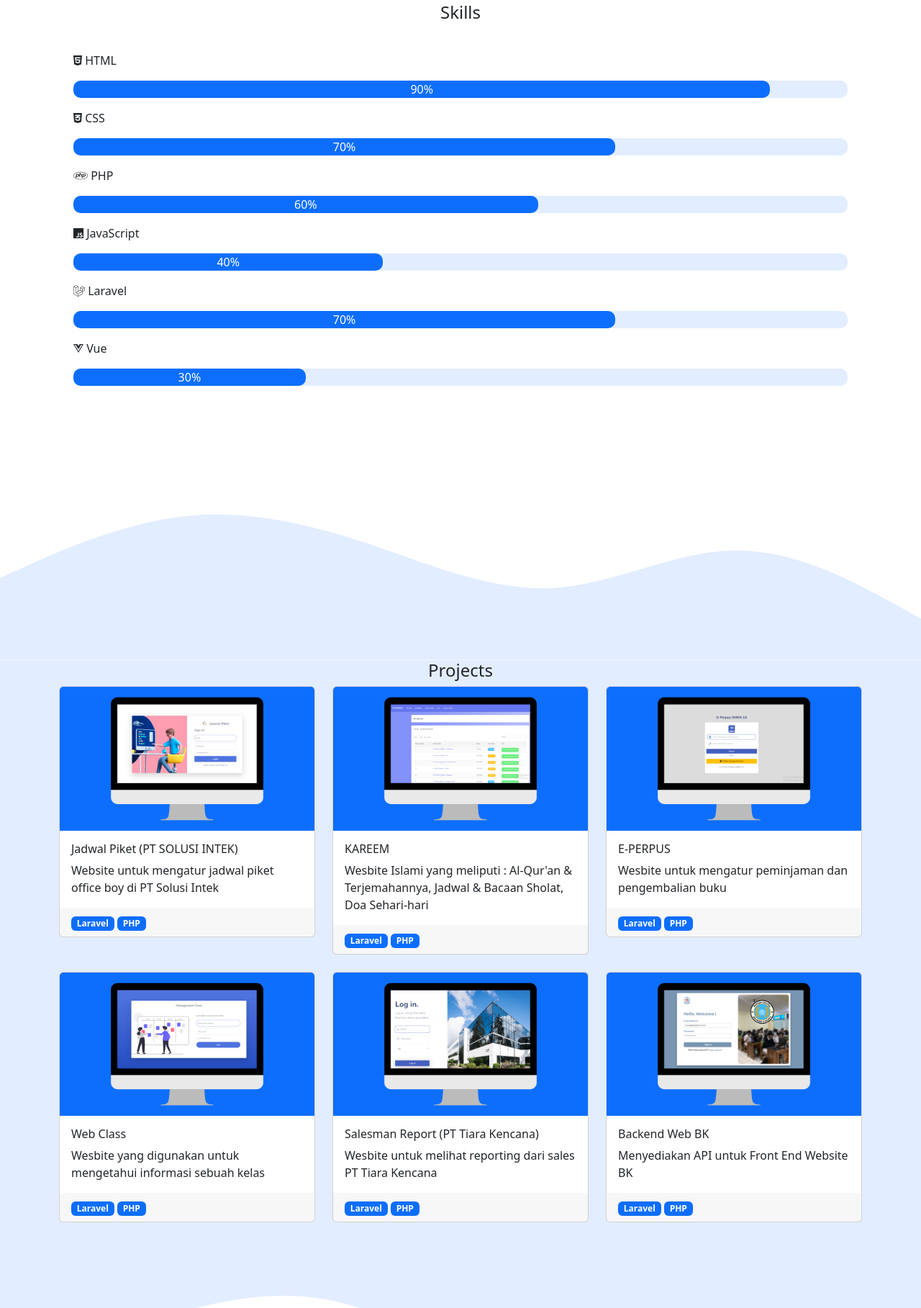
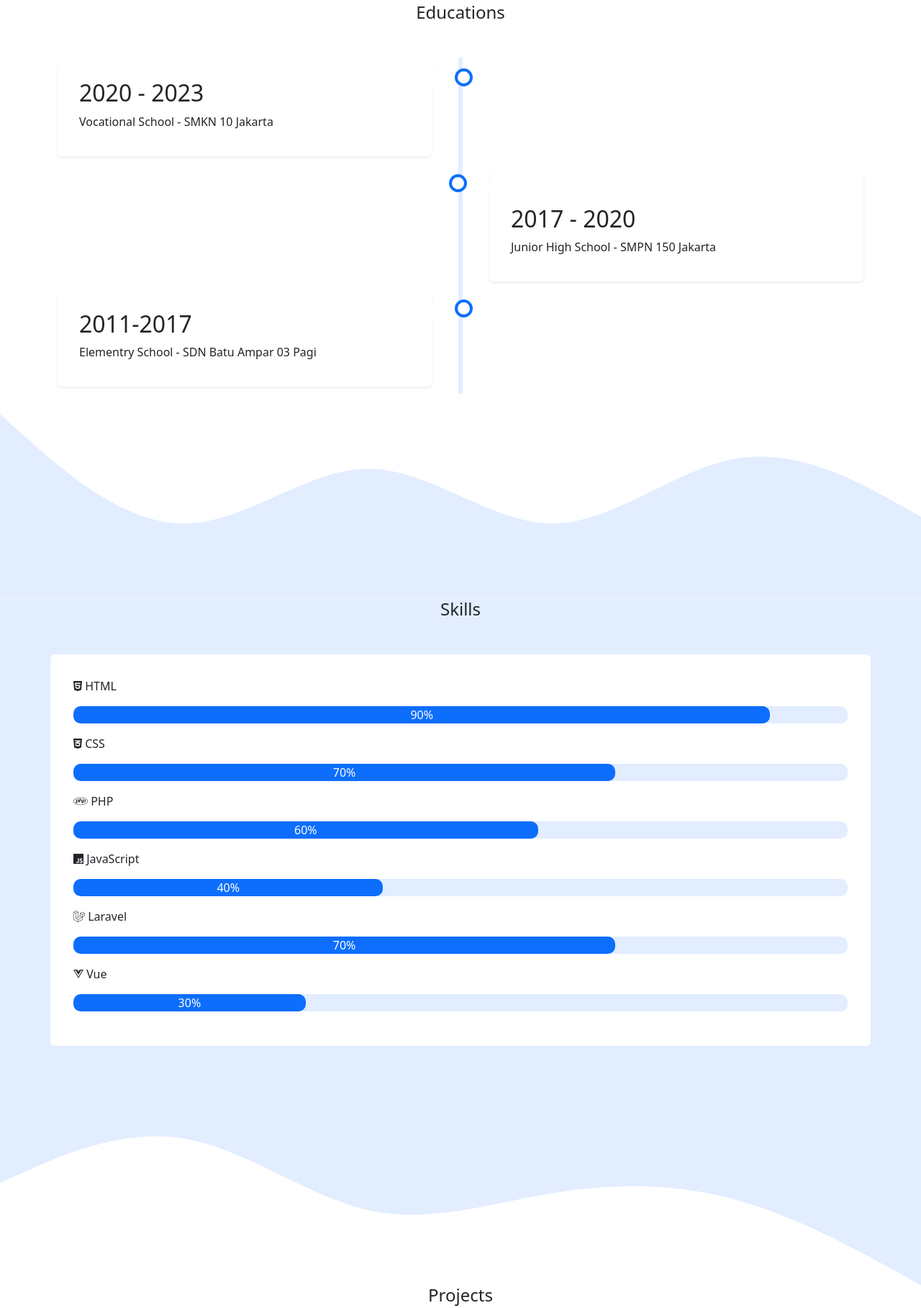
Before and after one commit to dwiarya1104/dwiarya1104.github.io, a plain HTML site: page index.html in a window 1280 px wide. Shown: the part 661-2478 px from the top of the page at 72% size. Drawn offline with nearby package versions, Linux system fonts and the light colour scheme.

Commit message:
educations

```diff
--- a/index.html
+++ b/index.html
@@ -1,30 +1,50 @@
 <!DOCTYPE html>
 <html lang="en">
-
   <head>
-    <meta charset="UTF-8">
-    <meta http-equiv="X-UA-Compatible" content="IE=edge">
-    <meta name="viewport" content="width=device-width, initial-scale=1.0">
-    <link href="https://cdn.jsdelivr.net/npm/bootstrap@5.2.0/dist/css/bootstrap.min.css" rel="stylesheet"
-        integrity="sha384-gH2yIJqKdNHPEq0n4Mqa/HGKIhSkIHeL5AyhkYV8i59U5AR6csBvApHHNl/vI1Bx" crossorigin="anonymous">
+    <meta charset="UTF-8" />
+    <meta http-equiv="X-UA-Compatible" content="IE=edge" />
+    <meta name="viewport" content="width=device-width, initial-scale=1.0" />
+    <link
+      href="https://cdn.jsdelivr.net/npm/bootstrap@5.2.0/dist/css/bootstrap.min.css"
+      rel="stylesheet"
+      integrity="sha384-gH2yIJqKdNHPEq0n4Mqa/HGKIhSkIHeL5AyhkYV8i59U5AR6csBvApHHNl/vI1Bx"
+      crossorigin="anonymous"
+    />
     <title>Portofolio</title>
-    <link rel="stylesheet" href="https://cdnjs.cloudflare.com/ajax/libs/font-awesome/6.2.1/css/all.min.css"
+    <link
+      rel="stylesheet"
+      href="https://cdnjs.cloudflare.com/ajax/libs/font-awesome/6.2.1/css/all.min.css"
       integrity="sha512-MV7K8+y+gLIBoVD59lQIYicR65iaqukzvf/nwasF0nqhPay5w/9lJmVM2hMDcnK1OnMGCdVK+iQrJ7lzPJQd1w=="
-        crossorigin="anonymous" referrerpolicy="no-referrer" />
-    <link rel="stylesheet" href="style.css">
+      crossorigin="anonymous"
+      referrerpolicy="no-referrer"
+    />
+    <link rel="stylesheet" href="style.css" />
   </head>
 
   <body>
-    <nav class="navbar navbar-expand-lg" style="background-color: #e2edff;">
+    <nav class="navbar navbar-expand-lg" style="background-color: #e2edff">
       <div class="container">
-            <button class="navbar-toggler" type="button" data-bs-toggle="collapse" data-bs-target="#navbarNav"
-                aria-controls="navbarNav" aria-expanded="false" aria-label="Toggle navigation">
+        <button
+          class="navbar-toggler"
+          type="button"
+          data-bs-toggle="collapse"
+          data-bs-target="#navbarNav"
+          aria-controls="navbarNav"
+          aria-expanded="false"
+          aria-label="Toggle navigation"
+        >
           <span class="navbar-toggler-icon"></span>
         </button>
-            <div class="collapse navbar-collapse justify-content-center" id="navbarNav">
+        <div
+          class="collapse navbar-collapse justify-content-center"
+          id="navbarNav"
+        >
           <ul class="navbar-nav">
             <li class="nav-item">
               <a class="nav-link" href="#about">About Me</a>
+            </li>
+            <li class="nav-item">
+              <a class="nav-link" href="#timeline">Educations</a>
             </li>
             <li class="nav-item">
               <a class="nav-link" href="#skill">Skills</a>
@@ -41,30 +61,71 @@
         <div id="about">
           <div class="row">
             <div class="col-lg-6 col-md-6 col-sm-12">
-                        <img src="/img/about.png" class="img-about" alt="ppp">
+              <img src="/img/about.png" class="img-about" alt="ppp" />
             </div>
-                    <div class="desk justify-content-center col-lg-6 col-md-6 col-sm-12">
+            <div
+              class="desk justify-content-center col-lg-6 col-md-6 col-sm-12"
+            >
               <h2>Dwi Arya Putra</h2>
-                        <h4>I'am a <span class="jurusan"><b>Junior Web Developer</b></span></h4>
+              <h4>
+                I'am a <span class="jurusan"><b>Junior Web Developer</b></span>
+              </h4>
             </div>
           </div>
         </div>
       </div>
       <svg xmlns="http://www.w3.org/2000/svg" viewBox="0 0 1440 320">
-            <path fill="#fff" fill-opacity="1"
-                d="M0,192L48,170.7C96,149,192,107,288,112C384,117,480,171,576,186.7C672,203,768,181,864,154.7C960,128,1056,96,1152,85.3C1248,75,1344,85,1392,90.7L1440,96L1440,320L1392,320C1344,320,1248,320,1152,320C1056,320,960,320,864,320C768,320,672,320,576,320C480,320,384,320,288,320C192,320,96,320,48,320L0,320Z">
-            </path>
+        <path
+          fill="#fff"
+          fill-opacity="1"
+          d="M0,192L48,170.7C96,149,192,107,288,112C384,117,480,171,576,186.7C672,203,768,181,864,154.7C960,128,1056,96,1152,85.3C1248,75,1344,85,1392,90.7L1440,96L1440,320L1392,320C1344,320,1248,320,1152,320C1056,320,960,320,864,320C768,320,672,320,576,320C480,320,384,320,288,320C192,320,96,320,48,320L0,320Z"
+        ></path>
       </svg>
     </div>
     <div class="wrap-white">
+      <div id="timeline">
+        <center class="mb-5">
+          <h4>Educations</h4>
+        </center>
+        <div class="timeline">
+          <div class="fluid left">
+            <div class="content shadow-sm">
+              <h2>2020 - 2023</h2>
+              <p>Vocational School - SMKN 10 Jakarta</p>
+            </div>
+          </div>
+          <div class="fluid right">
+            <div class="content pt-5 shadow-sm">
+              <h2>2017 - 2020</h2>
+              <p>Junior High School - SMPN 150 Jakarta</p>
+            </div>
+          </div>
+          <div class="fluid left">
+            <div class="content shadow-sm">
+              <h2>2011-2017</h2>
+              <p>Elementry School - SDN Batu Ampar 03 Pagi</p>
+            </div>
+          </div>
+        </div>
+      </div>
+      <svg xmlns="http://www.w3.org/2000/svg" viewBox="0 0 1440 320">
+        <path
+          fill="#e2edff"
+          fill-opacity="1"
+          d="M0,32L48,74.7C96,117,192,203,288,202.7C384,203,480,117,576,117.3C672,117,768,203,864,202.7C960,203,1056,117,1152,101.3C1248,85,1344,139,1392,165.3L1440,192L1440,320L1392,320C1344,320,1248,320,1152,320C1056,320,960,320,864,320C768,320,672,320,576,320C480,320,384,320,288,320C192,320,96,320,48,320L0,320Z"
+        ></path>
+      </svg>
+    </div>
+
+    <div class="wrap">
       <div class="container">
         <div id="skill">
-                <center>
+          <center class="mb-5">
             <h4>Skills</h4>
           </center>
           <div class="row">
             <div class="card border-0 mb-5 p-3">
-                        <div class=" card-body">
+              <div class="card-body">
                 <div class="mb-3">
                   <p>
                     <i class="fa-brands fa-html5"></i>
@@ -125,121 +186,115 @@
           </div>
         </div>
       </div>
-    </div>
       <svg xmlns="http://www.w3.org/2000/svg" viewBox="0 0 1440 320">
-        <path fill="#e2edff" fill-opacity="1"
-            d="M0,192L48,170.7C96,149,192,107,288,96C384,85,480,107,576,138.7C672,171,768,213,864,208C960,203,1056,149,1152,149.3C1248,149,1344,203,1392,229.3L1440,256L1440,320L1392,320C1344,320,1248,320,1152,320C1056,320,960,320,864,320C768,320,672,320,576,320C480,320,384,320,288,320C192,320,96,320,48,320L0,320Z">
-        </path>
+        <path
+          fill="#fff"
+          fill-opacity="1"
+          d="M0,160L48,138.7C96,117,192,75,288,90.7C384,107,480,181,576,202.7C672,224,768,192,864,176C960,160,1056,160,1152,186.7C1248,213,1344,267,1392,293.3L1440,320L1440,320L1392,320C1344,320,1248,320,1152,320C1056,320,960,320,864,320C768,320,672,320,576,320C480,320,384,320,288,320C192,320,96,320,48,320L0,320Z"
+        ></path>
       </svg>
     </div>
-    <div class="wrap">
+    <div class="wrap-white">
       <div class="container">
         <div id="project">
-                <center>
+          <center class="mb-5">
             <h4>Projects</h4>
           </center>
           <div class="row">
             <div class="col-lg-4 col-sm-12 col-md-6 mb-4">
-                        <div class="card">
-                            <img src="/img/jadwal-piket.png" class="card-img-top" alt="...">
+              <div class="card border-0 shadow-sm">
+                <img
+                  src="/img/jadwal-piket.png"
+                  class="card-img-top"
+                  alt="..."
+                />
                 <div class="card-body">
                   <h6 class="card-title">Jadwal Piket (PT SOLUSI INTEK)</h6>
-                                <p class="card-text">Website untuk mengatur jadwal piket office boy di PT Solusi Intek
+                  <p class="card-text">
+                    Website untuk mengatur jadwal piket office boy di PT Solusi
+                    Intek
                   </p>
                 </div>
                 <div class="card-footer border-0">
-                                <span class="badge text-bg-primary">
-                                    Laravel
-                                </span>
-                                <span class="badge text-bg-primary">
-                                    PHP
-                                </span>
+                  <span class="badge text-bg-primary"> Laravel </span>
+                  <span class="badge text-bg-primary"> PHP </span>
                 </div>
               </div>
             </div>
             <div class="col-lg-4 col-sm-12 col-md-6 mb-4">
-                        <div class="card">
-                            <img src="img/kareem.png" class="card-img-top" alt="...">
+              <div class="card border-0 shadow-sm">
+                <img src="img/kareem.png" class="card-img-top" alt="..." />
                 <div class="card-body">
                   <h6 class="card-title">KAREEM</h6>
-                                <p class="card-text">Wesbite Islami yang meliputi : Al-Qur'an & Terjemahannya, Jadwal &
-                                    Bacaan Sholat, Doa Sehari-hari</p>
+                  <p class="card-text">
+                    Website Islami yang meliputi : Al-Qur'an & Terjemahannya,
+                    Jadwal & Bacaan Sholat, Doa Sehari-hari
+                  </p>
                 </div>
                 <div class="card-footer border-0">
-                                <span class="badge text-bg-primary">
-                                    Laravel
-                                </span>
-                                <span class="badge text-bg-primary">
-                                    PHP
-                                </span>
+                  <span class="badge text-bg-primary"> Laravel </span>
+                  <span class="badge text-bg-primary"> PHP </span>
                 </div>
               </div>
             </div>
             <div class="col-lg-4 col-sm-12 col-md-6 mb-4">
-                        <div class="card">
-                            <img src="/img/e-perpus.png" class="card-img-top" alt="...">
+              <div class="card border-0 shadow-sm">
+                <img src="/img/e-perpus.png" class="card-img-top" alt="..." />
                 <div class="card-body">
                   <h6 class="card-title">E-PERPUS</h6>
-                                <p class="card-text">Wesbite untuk mengatur peminjaman dan pengembalian buku</p>
+                  <p class="card-text">
+                    Website untuk mengatur peminjaman dan pengembalian buku
+                  </p>
                 </div>
                 <div class="card-footer border-0">
-                                <span class="badge text-bg-primary">
-                                    Laravel
-                                </span>
-                                <span class="badge text-bg-primary">
-                                    PHP
-                                </span>
+                  <span class="badge text-bg-primary"> Laravel </span>
+                  <span class="badge text-bg-primary"> PHP </span>
                 </div>
               </div>
             </div>
             <div class="col-lg-4 col-sm-12 col-md-6 mb-4">
-                        <div class="card">
-                            <img src="/img/web-class.png" class="card-img-top" alt="...">
+              <div class="card border-0 shadow-sm">
+                <img src="/img/web-class.png" class="card-img-top" alt="..." />
                 <div class="card-body">
                   <h6 class="card-title">Web Class</h6>
-                                <p class="card-text">Wesbite yang digunakan untuk mengetahui informasi sebuah kelas</p>
+                  <p class="card-text">
+                    Website yang digunakan untuk mengetahui informasi sebuah
+                    kelas
+                  </p>
                 </div>
                 <div class="card-footer border-0">
-                                <span class="badge text-bg-primary">
-                                    Laravel
-                                </span>
-                                <span class="badge text-bg-primary">
-                                    PHP
-                                </span>
+                  <span class="badge text-bg-primary"> Laravel </span>
+                  <span class="badge text-bg-primary"> PHP </span>
                 </div>
               </div>
             </div>
             <div class="col-lg-4 col-sm-12 col-md-6 mb-4">
-                        <div class="card">
-                            <img src="/img/salesman.png" class="card-img-top" alt="...">
+              <div class="card border-0 shadow-sm">
+                <img src="/img/salesman.png" class="card-img-top" alt="..." />
                 <div class="card-body">
                   <h6 class="card-title">Salesman Report (PT Tiara Kencana)</h6>
-                                <p class="card-text">Wesbite untuk melihat reporting dari sales PT Tiara Kencana</p>
+                  <p class="card-text">
+                    Website untuk melihat reporting dari sales PT Tiara Kencana
+                  </p>
                 </div>
                 <div class="card-footer border-0">
-                                <span class="badge text-bg-primary">
-                                    Laravel
-                                </span>
-                                <span class="badge text-bg-primary">
-                                    PHP
-                                </span>
+                  <span class="badge text-bg-primary"> Laravel </span>
+                  <span class="badge text-bg-primary"> PHP </span>
                 </div>
               </div>
             </div>
             <div class="col-lg-4 col-sm-12 col-md-6 mb-4">
-                        <div class="card">
-                            <img src="/img/bk.png" class="card-img-top" alt="...">
+              <div class="card border-0 shadow-sm">
+                <img src="/img/bk.png" class="card-img-top" alt="..." />
                 <div class="card-body">
                   <h6 class="card-title">Backend Web BK</h6>
-                                <p class="card-text">Menyediakan API untuk Front End Website BK</p>
+                  <p class="card-text">
+                    Menyediakan API untuk Front End Website BK
+                  </p>
                 </div>
                 <div class="card-footer border-0">
-                                <span class="badge text-bg-primary">
-                                    Laravel
-                                </span>
-                                <span class="badge text-bg-primary">
-                                    PHP
-                                </span>
+                  <span class="badge text-bg-primary"> Laravel </span>
+                  <span class="badge text-bg-primary"> PHP </span>
                 </div>
               </div>
             </div>
@@ -247,26 +302,35 @@
         </div>
       </div>
       <svg xmlns="http://www.w3.org/2000/svg" viewBox="0 0 1440 320">
-            <path fill="#fff" fill-opacity="1"
-                d="M0,224L48,202.7C96,181,192,139,288,112C384,85,480,75,576,112C672,149,768,235,864,229.3C960,224,1056,128,1152,117.3C1248,107,1344,181,1392,218.7L1440,256L1440,320L1392,320C1344,320,1248,320,1152,320C1056,320,960,320,864,320C768,320,672,320,576,320C480,320,384,320,288,320C192,320,96,320,48,320L0,320Z">
-            </path>
+        <path
+          fill="#e2edff"
+          fill-opacity="1"
+          d="M0,128L48,149.3C96,171,192,213,288,208C384,203,480,149,576,154.7C672,160,768,224,864,229.3C960,235,1056,181,1152,154.7C1248,128,1344,128,1392,128L1440,128L1440,320L1392,320C1344,320,1248,320,1152,320C1056,320,960,320,864,320C768,320,672,320,576,320C480,320,384,320,288,320C192,320,96,320,48,320L0,320Z"
+        ></path>
       </svg>
     </div>
     <footer class="p-3">
-        <div class="row ">
+      <div class="row">
         <center>
-
           <div class="col-6">
             <p>Dwi Arya Putra &copy; 2023</p>
           </div>
           <div class="d-flex justify-content-center">
-                    <a target="_blank" href=" https://instagram.com/dwiarya.p_" class="pe-3">
+            <a
+              target="_blank"
+              href=" https://instagram.com/dwiarya.p_"
+              class="pe-3"
+            >
               <i class="fa-brands fa-instagram"></i>
             </a>
             <a target="_blank" href="mailto:dwiarya1104@gmail.com" class="pe-3">
               <i class="fa fa-envelope"></i>
             </a>
-                    <a target="_blank" href="https://github.com/dwiarya1104" class="pe-3">
+            <a
+              target="_blank"
+              href="https://github.com/dwiarya1104"
+              class="pe-3"
+            >
               <i class="fa-brands fa-github"></i>
             </a>
           </div>
@@ -274,9 +338,10 @@
       </div>
     </footer>
 
-    <script src="https://cdn.jsdelivr.net/npm/bootstrap@5.2.0/dist/js/bootstrap.bundle.min.js"
+    <script
+      src="https://cdn.jsdelivr.net/npm/bootstrap@5.2.0/dist/js/bootstrap.bundle.min.js"
       integrity="sha384-A3rJD856KowSb7dwlZdYEkO39Gagi7vIsF0jrRAoQmDKKtQBHUuLZ9AsSv4jD4Xa"
-        crossorigin="anonymous"></script>
+      crossorigin="anonymous"
+    ></script>
   </body>
-
 </html>
--- a/style.css
+++ b/style.css
@@ -11,7 +11,7 @@ img.img-about {
   padding-top: 120px;
 }
 
-@media screen and (max-width:768px) {
+@media screen and (max-width: 768px) {
   img.img-about {
     border-radius: 100%;
     width: 90vw;
@@ -23,7 +23,7 @@ img.img-about {
   }
 }
 
-@media screen and (max-width:600px) {
+@media screen and (max-width: 600px) {
   img.img-about {
     border-radius: 100%;
     width: 90vw;
@@ -35,13 +35,11 @@ img.img-about {
   }
 }
 
-
 .bg-range {
   background: #e2edff;
   border-radius: 10px;
   text-align: center;
 }
-
 
 .html {
   width: 90%;
@@ -62,7 +60,6 @@ img.img-about {
   background-color: #0d6efd;
   border-radius: 10px;
   color: white;
-
 }
 
 .php {
@@ -70,7 +67,6 @@ img.img-about {
   background-color: #0d6efd;
   border-radius: 10px;
   color: white;
-
 }
 
 .laravel {
@@ -78,7 +74,6 @@ img.img-about {
   background-color: #0d6efd;
   border-radius: 10px;
   color: white;
-
 }
 
 .vue {
@@ -86,13 +81,11 @@ img.img-about {
   background-color: #0d6efd;
   border-radius: 10px;
   color: white;
-
 }
 
-/* footer {
+footer {
   background-color: #e2edff;
-
-} */
+}
 
 footer p {
   color: black;
@@ -106,3 +99,132 @@ footer a {
 footer a:hover {
   color: white;
 }
+
+/* TIMELINE */
+
+.timeline {
+  position: relative;
+  max-width: 1200px;
+  margin: 0 auto;
+}
+
+/* The actual timeline (the vertical ruler) */
+.timeline::after {
+  content: "";
+  position: absolute;
+  width: 6px;
+  background-color: #e2edff;
+  top: 0;
+  bottom: 0;
+  left: 50%;
+  margin-left: -3px;
+}
+
+/* Container around content */
+.fluid {
+  padding: 10px 40px;
+  position: relative;
+  background-color: inherit;
+  width: 50%;
+}
+
+/* The circles on the timeline */
+.fluid::after {
+  content: "";
+  position: absolute;
+  width: 25px;
+  height: 25px;
+  right: -17px;
+  background-color: white;
+  border: 4px solid #0d6efd;
+  top: 15px;
+  border-radius: 50%;
+  z-index: 1;
+}
+
+/* Place the container to the left */
+.left {
+  left: 0;
+}
+
+/* Place the container to the right */
+.right {
+  left: 50%;
+}
+
+/* Add arrows to the left container (pointing right) */
+.left::before {
+  content: " ";
+  height: 0;
+  position: absolute;
+  top: 22px;
+  width: 0;
+  z-index: 1;
+  right: 30px;
+  border: medium solid white;
+  border-width: 10px 0 10px 10px;
+  border-color: transparent transparent transparent white;
+}
+
+/* Add arrows to the right container (pointing left) */
+.right::before {
+  content: " ";
+  height: 0;
+  position: absolute;
+  top: 22px;
+  width: 0;
+  z-index: 1;
+  left: 30px;
+  border: medium solid white;
+  border-width: 10px 10px 10px 0;
+  border-color: transparent white transparent transparent;
+}
+
+/* Fix the circle for containers on the right side */
+.right::after {
+  left: -16px;
+}
+
+/* The actual content */
+.content {
+  padding: 20px 30px;
+  background-color: white;
+  position: relative;
+  border-radius: 6px;
+}
+
+/* Media queries - Responsive timeline on screens less than 600px wide */
+@media screen and (max-width: 600px) {
+  /* Place the timelime to the left */
+  .timeline::after {
+    left: 31px;
+  }
+
+  /* Full-width containers */
+  .fluid {
+    width: 100%;
+  }
+
+  /* Make sure that all arrows are pointing leftwards */
+  .fluid::before {
+    left: 60px;
+    border: medium solid white;
+    border-width: 10px 10px 10px 0;
+    border-color: transparent white transparent transparent;
+  }
+
+  /* Make sure all circles are at the same spot */
+  .left::after,
+  .right::after {
+    left: 15px;
+  }
+
+  /* Make all right containers behave like the left ones */
+  .right {
+    left: 0%;
+  }
+}
+
+.border-box {
+  box-sizing: border-box;
+}
```
Lines whose indentation alone changed are shown as unchanged.
